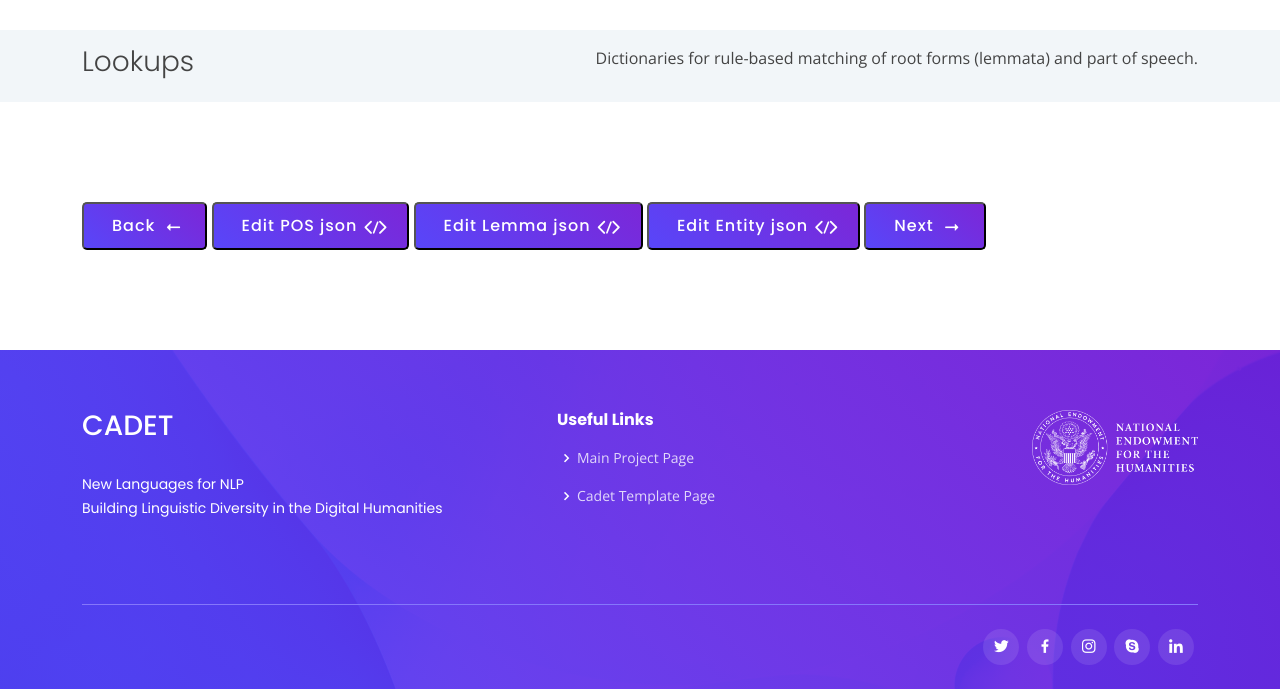
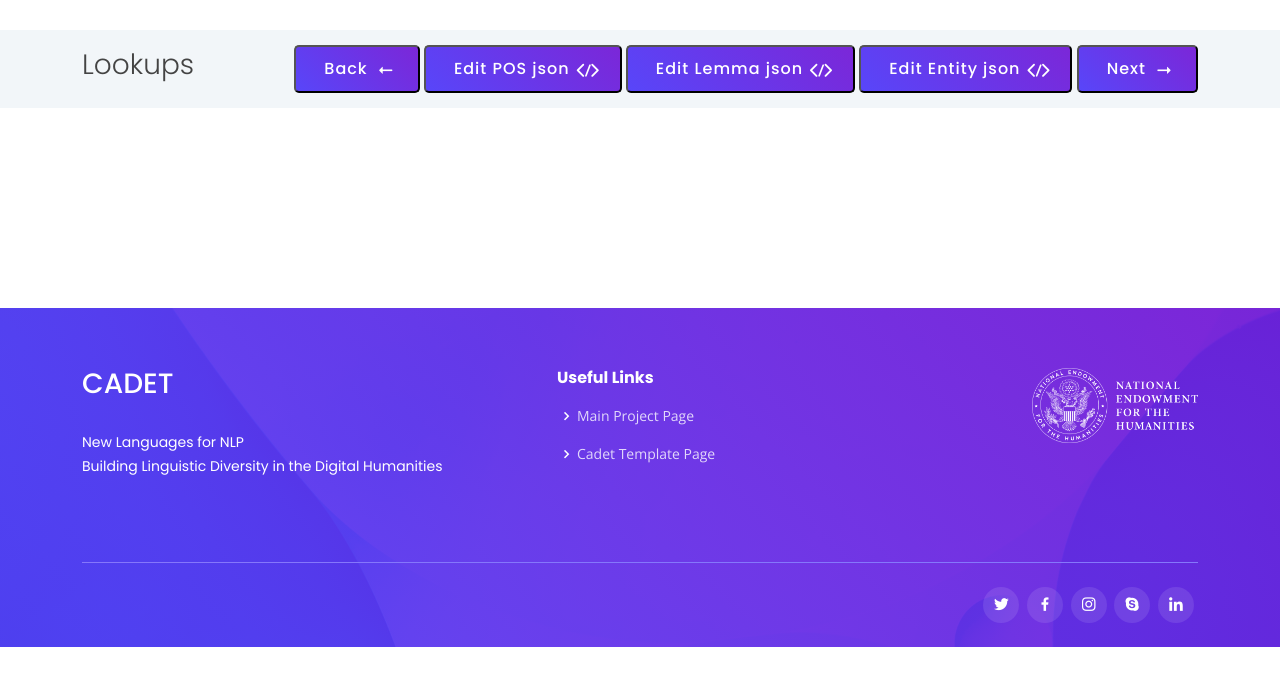
Before and after one commit to BCDH/cadet, a FastAPI app: template app/templates/lookups.html in a window 1280 px wide. Shown: the part 120-809 px from the top of the page. After the commit the page ends 767 px from the top, so only its background shows below. Run offline with FastAPI, Linux system fonts and the light colour scheme; the template is opened without the code that fills it, so the values that code supplies are empty; parts of the project's set-up code (start-up, migrations or seed data) failed here and were passed over; some libraries are stand-ins or nearby versions.

Commit message:
more debug, night time

```diff
--- a/app/routers/tokenization.py
+++ b/app/routers/tokenization.py
@@ -42,7 +42,9 @@ async def tokenization(request: Request, login = Depends(get_current_username)):
             for token in doc:
                 sent += f"<span class='token'>{token}</span>&nbsp;"
             spacy_sentences.append(sent)
-    return templates.TemplateResponse("tokenization.html", {"request": request, "sentences":spacy_sentences })
+        return templates.TemplateResponse("tokenization.html", {"request": request, "sentences":spacy_sentences })
+    else:
+        return templates.TemplateResponse("tokenization.html", {"request": request})
 
 
 @router.post("/add_tokenization_exception")
--- a/app/templates/lookups.html
+++ b/app/templates/lookups.html
@@ -14,10 +14,19 @@
     <div class="container">
 
       <div class="d-flex justify-content-between align-items-center">
+        <div class="d-flex justify-content-between align-items-center">
+          <h2>Lookups</h2>
+        </div>
+        <div class="faq-list">
+          <button class="nice-button" onclick="location.href='/tokenization'">Back<i style='color:white;'class='icofont-long-arrow-left'></i></button>
+          <button class="nice-button" onclick="location.href='edit_lookup?type=pos'">Edit POS json<i style='color:white;'class='icofont-code-alt'></i></button>
+          <button class="nice-button" onclick="location.href='edit_lookup?type=lemma'">Edit Lemma json<i style='color:white;'class='icofont-code-alt'></i></button>
+          <button class="nice-button" onclick="location.href='edit_lookup?type=entity'">Edit Entity json<i style='color:white;'class='icofont-code-alt'></i></button>
+          <button class="nice-button" onclick="location.href='/texts'">Next<i style='color:white;'class='icofont-long-arrow-right'></i></button>
+         </div>
 
 
-        <h2>Lookups</h2>
-        <p>Dictionaries for rule-based matching of root forms (lemmata) and part of speech.</p>
+
 
     </div>
 
@@ -26,13 +35,7 @@
 
   <section class="inner-page">
     <div class="container">
-        <div class="faq-list">
-            <button class="nice-button" onclick="location.href='/tokenization'">Back<i style='color:white;'class='icofont-long-arrow-left'></i></button>
-            <button class="nice-button" onclick="location.href='edit_lookup?type=pos'">Edit POS json<i style='color:white;'class='icofont-code-alt'></i></button>
-            <button class="nice-button" onclick="location.href='edit_lookup?type=lemma'">Edit Lemma json<i style='color:white;'class='icofont-code-alt'></i></button>
-            <button class="nice-button" onclick="location.href='edit_lookup?type=entity'">Edit Entity json<i style='color:white;'class='icofont-code-alt'></i></button>
-            <button class="nice-button" onclick="location.href='/texts'">Next<i style='color:white;'class='icofont-long-arrow-right'></i></button>
-           </div>
+
 
 
     </div>
```
